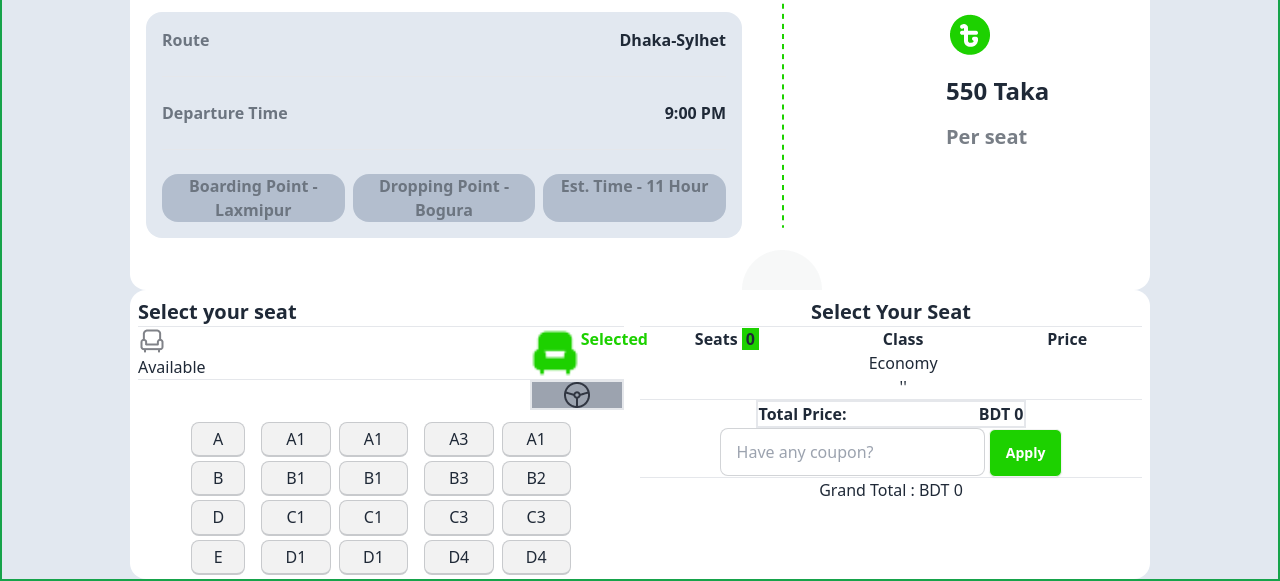
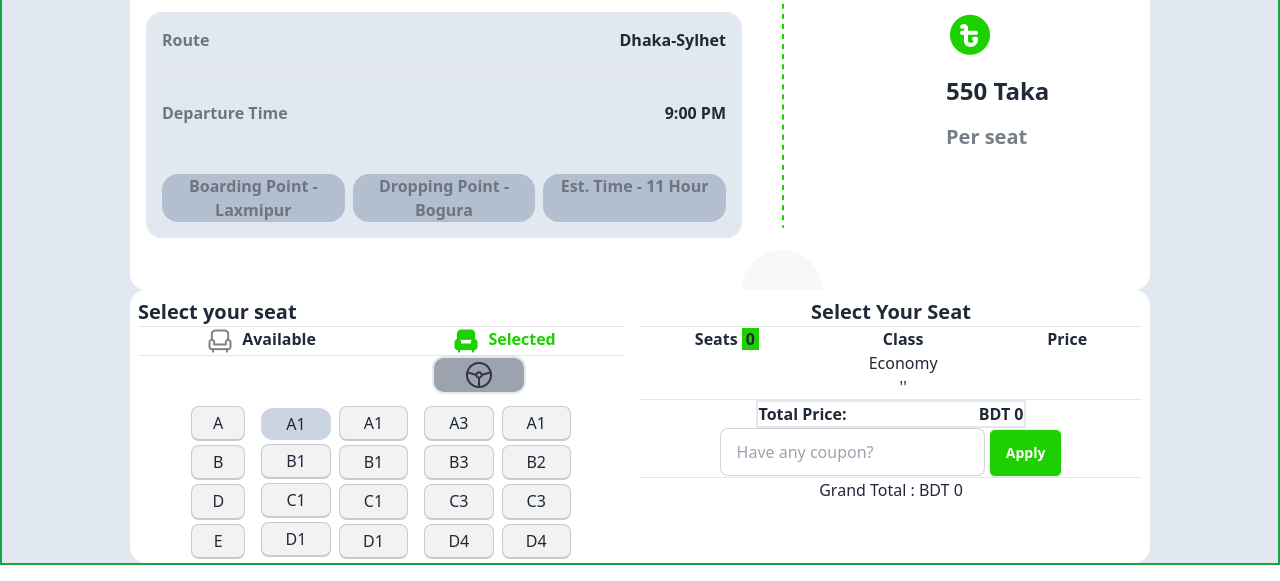
Before and after one commit to Bilshansakib/B9A5-Smart-Ticketing, a plain HTML site: page index.html in a window 1280 px wide. Shown: the part 1691-2272 px from the top of the page. Drawn offline with nearby package versions, Linux system fonts and the light colour scheme.

Commit message:
working on seat function

```diff
--- a/JS/utility.js
+++ b/JS/utility.js
@@ -62,9 +62,10 @@ couponBtn.addEventListener("click", function(){
     const couponElement = document.getElementById("input-field").value;
     const couponCode = couponElement.split(" ").join("").toUpperCase();
     if (couponCode === "NEW15") {
-        setInnerText("grand-total", convertTotal - convertTotal * 0.15)
+        setInnerText("grand-total",convertTotal - convertTotal * 0.15)
 
-    } else if (couponCode === "Couple 20") {
+
+    }else if (couponCode === "Couple20") {
         setInnerText("grand-total",convertTotal - convertTotal * 0.20)
     } else {
         alert("Invalid Coupon")
@@ -73,19 +74,6 @@ couponBtn.addEventListener("click", function(){
 })
 
 
-
-
-// function grandTotal(category) {
-//     console.log(category);
-//     const convertTotal = getValue("total-cost");
-//     if (category == "bus") {
-//       setInnerText("grand-total", convertTotal + 100);
-//     } else if (category == "train") {
-//       setInnerText("grand-total", convertTotal - 200);
-//     } else {
-//       setInnerText("grand-total", convertTotal);
-//     }
-// }
 
 function getValue(id) {
   const budgetInnerText = document.getElementById(id).innerText;
@@ -98,7 +86,7 @@ function totalPrice(id, value) {
     const totalCost = document.getElementById("total-cost").innerText;
     const total = parseInt(totalCost) + parseInt(value);
     document.getElementById("total-cost").innerText = total;
-    grandTotal("other");
+
 }
 function setInnerText(id, value) {
     document.getElementById(id).innerText = value;
--- a/index.html
+++ b/index.html
@@ -260,12 +260,12 @@
             <div class="p-2">
               <h2 class="text-xl font-bold">Select your seat</h2>
               <hr />
-              <div class="flex justify-between">
-                <div>
+              <div class="flex justify-around">
+                <div class="flex gap-2">
                   <img src="images/seat-gray.png" alt="seat-gray" />
-                  <p>Available</p>
+                  <p class="font-bold">Available</p>
                 </div>
-                <div class="flex">
+                <div class="flex gap-2">
                   <img
                     src="images/seat-green-filled.png"
                     alt="seat-green-filled"
@@ -274,9 +274,10 @@
                 </div>
               </div>
               <hr class="hover:selection:" />
-              <div class="flex justify-end">
+              <div class="flex justify-around">
+                <p></p>
                 <img
-                  class="border-2 px-8 bg-gray-400"
+                  class="border-2 px-8 rounded-xl py-1 bg-gray-400"
                   src="images/steering.png"
                   alt="steering"
                 />
@@ -295,7 +296,7 @@
                   <div
                     class="flex flex-col col-span-2 justify-center gap-1 my-1 w-full"
                   >
-                    <button class="add-btn kbd px-6">A1</button>
+                    <button class="add-btn bg-slate-300 rounded-xl  py-1 px-6">A1</button>
                     <button class="add-btn kbd">B1</button>
                     <button class="add-btn kbd">C1</button>
                     <button class="add-btn kbd">D1</button>
```
